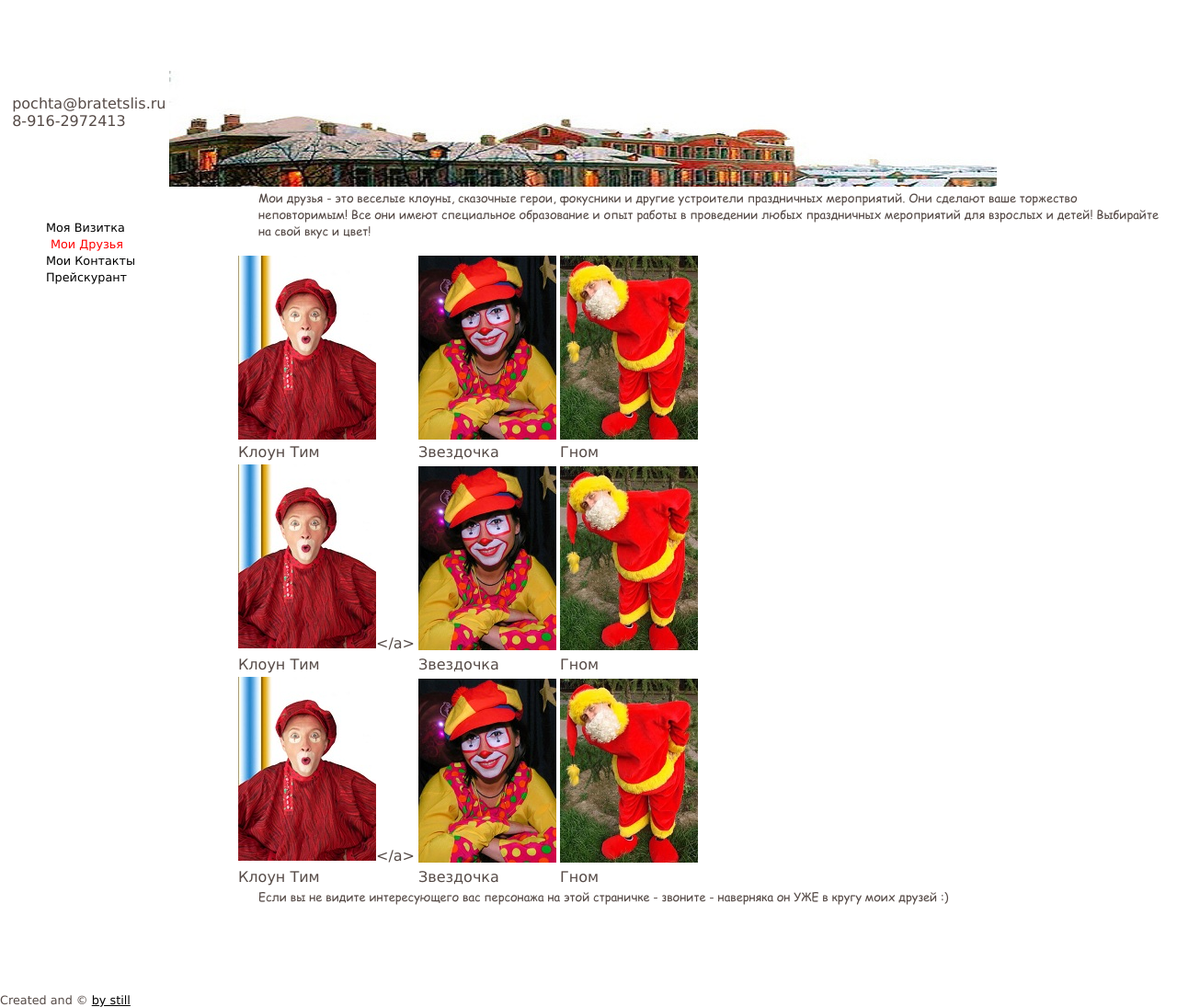
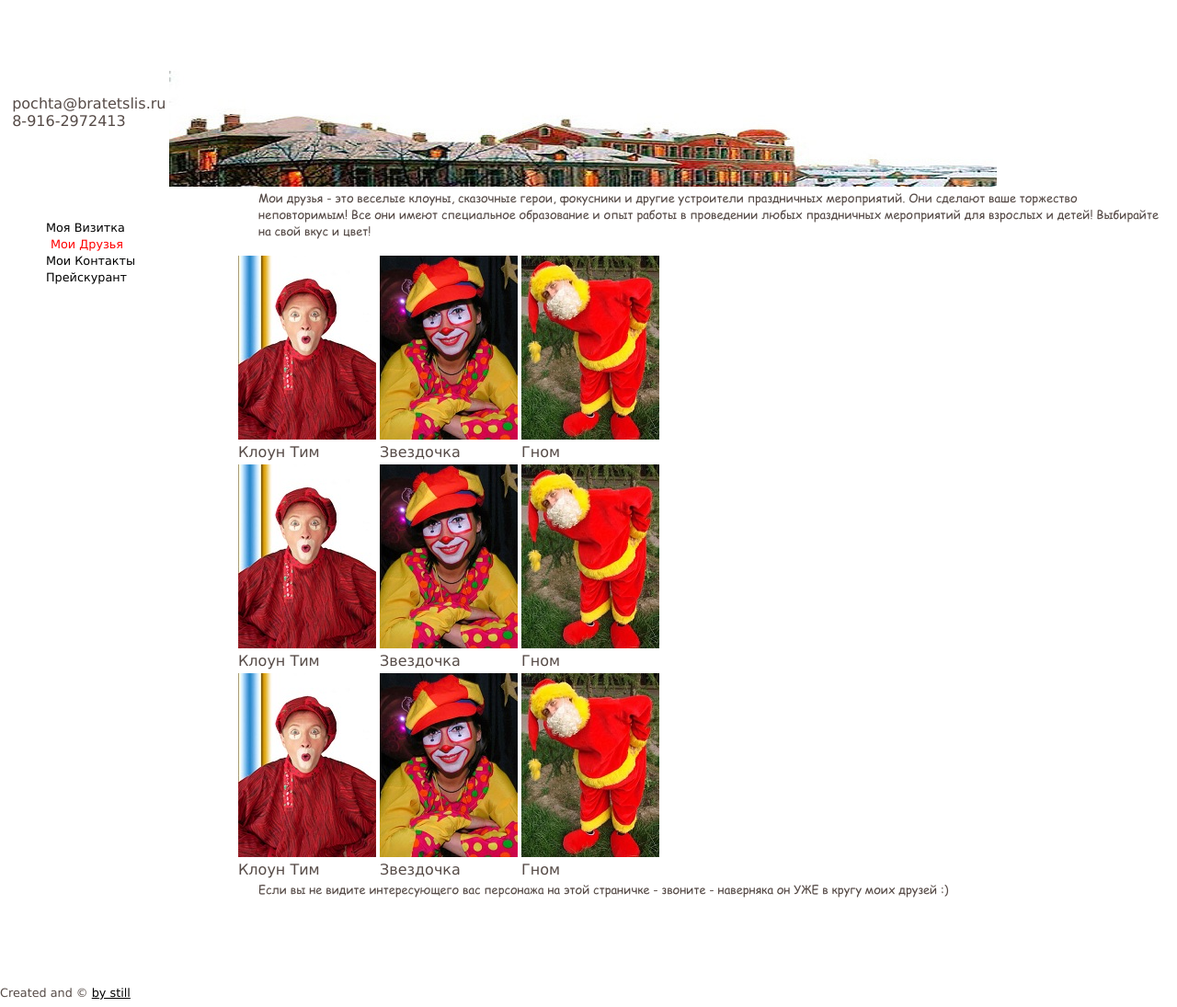
Before and after one commit to bratetslis/Site, a Jekyll site: the page built from friends.md, in a window 1280 px wide. Shown: the whole page at 92% size. Built offline with Jekyll 4.4.1, drawn with Linux system fonts in a browser that asks for light colours.

Commit message:
Update friends.md

```diff
--- a/friends.md
+++ b/friends.md
@@ -17,9 +17,9 @@ nav: friends
 <td><a href="javascript:alert('Смотрите и другие подсказки по любому персонажу')" onmouseover="showhint('text2');" onmouseout="hidehint('text2');"><img src="../img/zvezdochka.jpg"></a></td>
 <td><a href="javascript:alert('Смотрите и другие подсказки по любому персонажу')" onmouseover="showhint('text3');" onmouseout="hidehint('text3');"><img src="../img/gnom.jpg"></a></td></tr>
 <tr><td> Клоун Тим </td><td>Звездочка</td><td>Гном</td></tr>
-<tr><td><img src="../img/tim.jpg"></a></td><td><img src="../img/zvezdochka.jpg"></td><td><img src="../img/gnom.jpg"></td></tr>
+<tr><td><img src="../img/tim.jpg"></td><td><img src="../img/zvezdochka.jpg"></td><td><img src="../img/gnom.jpg"></td></tr>
 <tr><td> Клоун Тим </td><td>Звездочка</td><td>Гном</td></tr>
-<tr><td><img src="../img/tim.jpg"></a></td><td><img src="../img/zvezdochka.jpg"></td><td><img src="../img/gnom.jpg"></td></tr>
+<tr><td><img src="../img/tim.jpg"></td><td><img src="../img/zvezdochka.jpg"></td><td><img src="../img/gnom.jpg"></td></tr>
 <tr><td> Клоун Тим </td><td>Звездочка</td><td>Гном</td></tr>
 </table>
 
```
